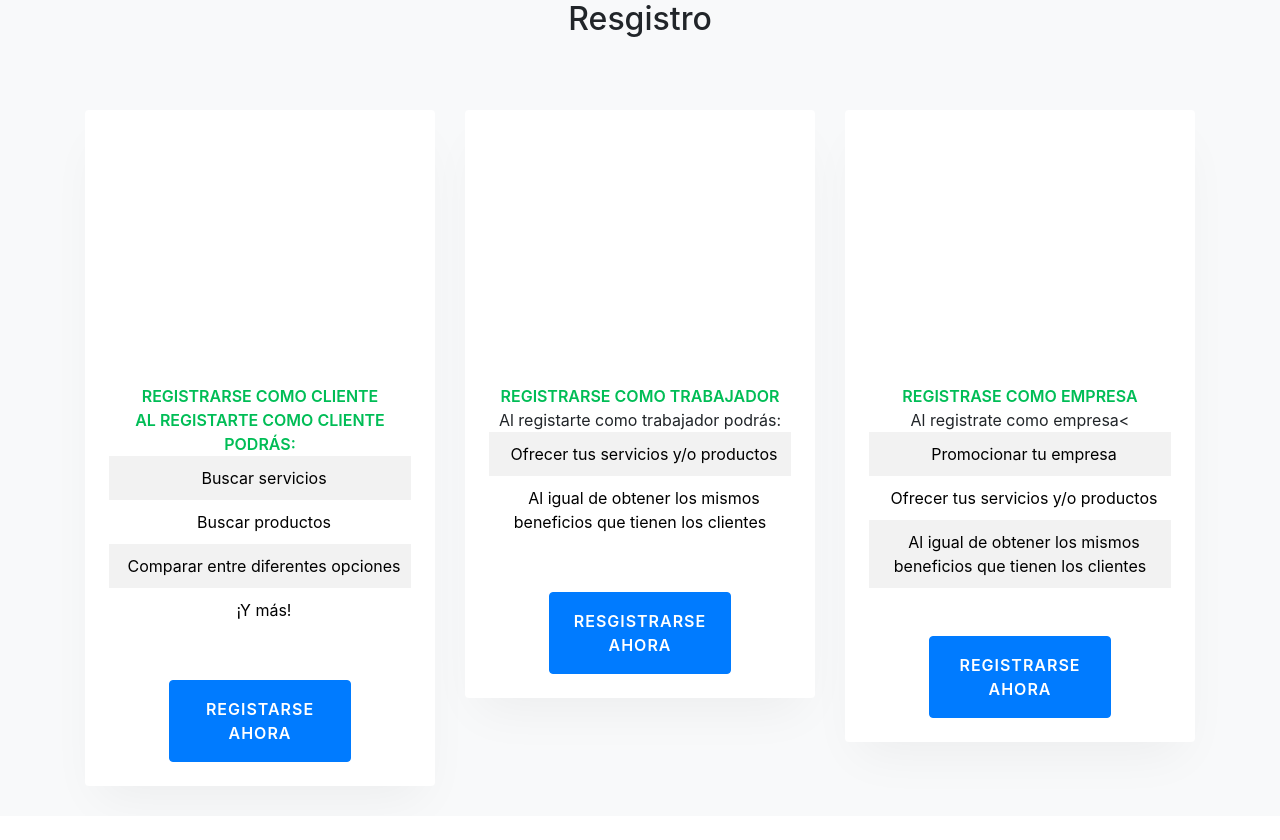
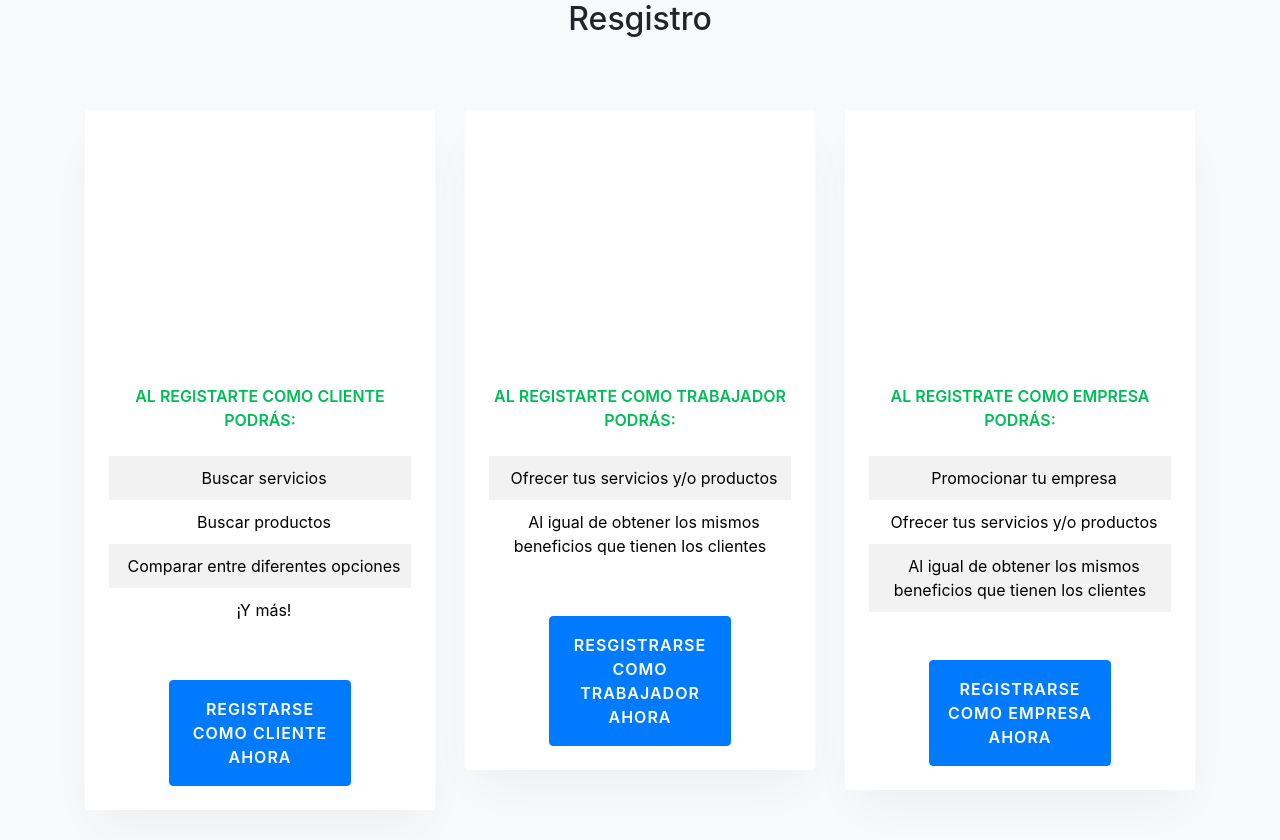
Before and after one commit to J2K2/Domper, a PHP site: page /usuario/register/type_register.php in a window 1280 px wide. Shown: the part 140-980 px from the top of the page. Before the commit the page ends 940 px from the top, so only its background shows below. Run offline with PHP 8.4, Linux system fonts and the light colour scheme; some libraries are stand-ins or nearby versions.

Commit message:
pequeños cambios

```diff
--- a/usuario/login/login.php
+++ b/usuario/login/login.php
@@ -111,7 +111,7 @@ if (isset($_POST['login'])) { // Esto es para que el condicional SOLO se active
                     </ul>
                 </div>
             </div>
-        </nav><br><br><br><br><br>
+   </nav><br><br><br><br><br>
 <form method="post" action="login.php" name="signin-form">
 <div class="container">
     <div class="row justify-content-center">
--- a/usuario/register/type_register.php
+++ b/usuario/register/type_register.php
@@ -29,15 +29,14 @@
                 <div class="block-7">
                     <div class="img" style="background-image: url(https://via.placeholder.com/350x280/FFB6C1/000000);"></div>
                     <div class="text-center p-4">
-                        <span class="excerpt d-block">Registrarse como Cliente</span>
-                        <span class="excerpt d-block">Al registarte como cliente podrás:</span>
+                        <span class="excerpt d-block">Al registarte como cliente podrás:</span><br>
                         <ul class="pricing-text mb-5">
                             <li><span class="fa fa-check mr-2"></span>Buscar servicios</li>
                             <li><span class="fa fa-check mr-2"></span>Buscar productos</li>
                             <li><span class="fa fa-check mr-2"></span>Comparar entre diferentes opciones</li>
                             <li><span class="fa fa-check mr-2"></span>¡Y más!</li>
                         </ul>
-                        <a href="reg_cliente.php" class="btn btn-primary d-block px-2 py-3">Registarse ahora</a>
+                        <a href="reg_cliente.php" class="btn btn-primary d-block px-2 py-3">Registarse como cliente ahora</a>
                  </div>
              </div>
         </div>
@@ -45,13 +44,12 @@
                 <div class="block-7">
                     <div class="img" style="background-image: url(https://via.placeholder.com/350x280/FFB6C1/000000);"></div>
                     <div class="text-center p-4">
-                        <span class="excerpt d-block">Registrarse como Trabajador</span>
-                        <span class="price">Al registarte como trabajador podrás:</span>
+                        <span class="excerpt d-block">Al registarte como trabajador podrás:</span><br>
                         <ul class="pricing-text mb-5">
                             <li><span class="fa fa-check mr-2"></span>Ofrecer tus servicios y/o productos</li>
                             <li><span class="fa fa-check mr-2"></span>Al igual de obtener los mismos beneficios que tienen los clientes </li>
                         </ul>
-                        <a href="reg_trabajador.php" class="btn btn-primary d-block px-2 py-3">Resgistrarse ahora</a>
+                        <a href="reg_trabajador.php" class="btn btn-primary d-block px-2 py-3">Resgistrarse como trabajador ahora</a>
                     </div>
                 </div>
             </div>
@@ -59,14 +57,13 @@
                 <div class="block-7">
                     <div class="img" style="background-image: url(https://via.placeholder.com/350x280/FF7F50/000000);"></div>
                     <div class="text-center p-4">
-                        <span class="excerpt d-block">Registrase como Empresa</span>
-                        <span class="price">Al registrate como empresa<</span>
+                        <span class="excerpt d-block">Al registrate como empresa podrás:</span><br>
                         <ul class="pricing-text mb-5">
                             <li><span class="fa fa-check mr-2"></span>Promocionar tu empresa</li>
                             <li><span class="fa fa-check mr-2"></span>Ofrecer tus servicios y/o productos</li>
                             <li><span class="fa fa-check mr-2"></span>Al igual de obtener los mismos beneficios que tienen los clientes</li>
                         </ul>
-                        <a href="reg_empresa.php" class="btn btn-primary d-block px-2 py-3">Registrarse ahora</a>
+                        <a href="reg_empresa.php" class="btn btn-primary d-block px-2 py-3">Registrarse como empresa ahora</a>
                     </div>
                 </div>
             </div>
```
